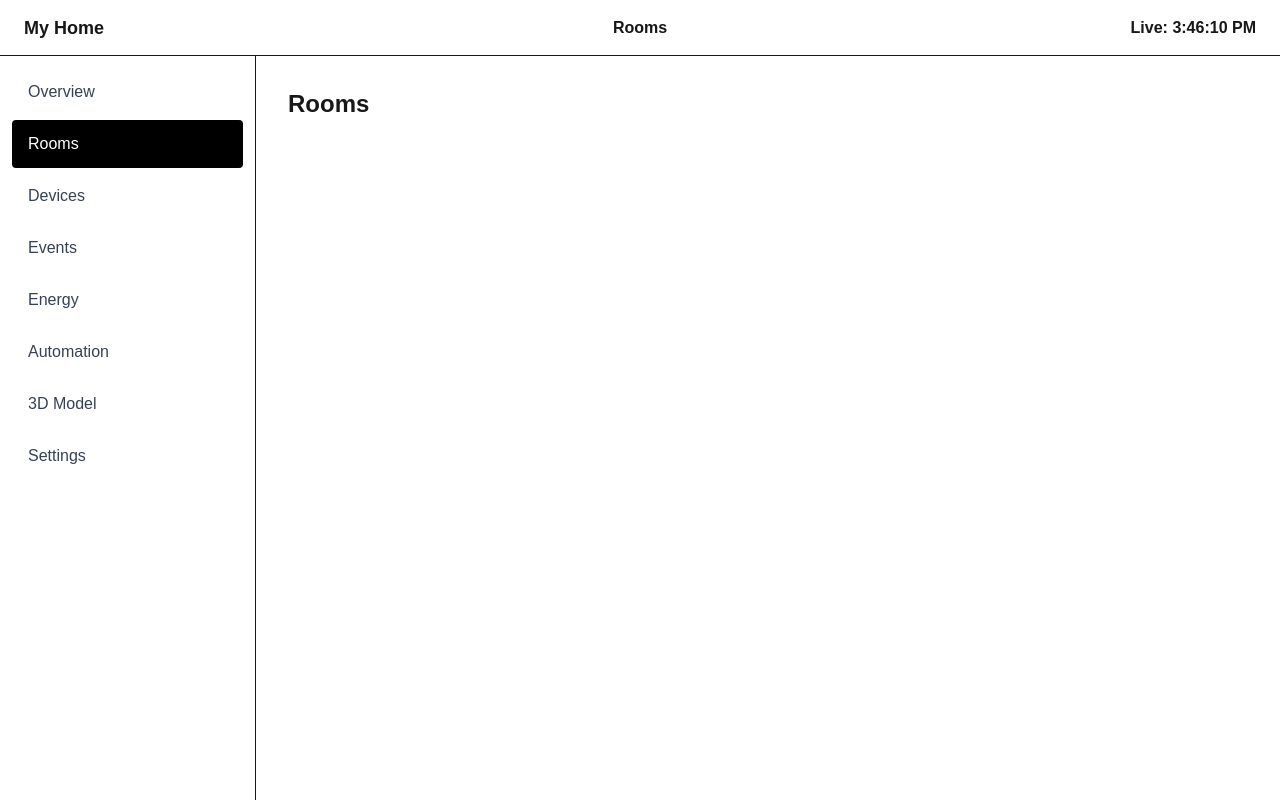
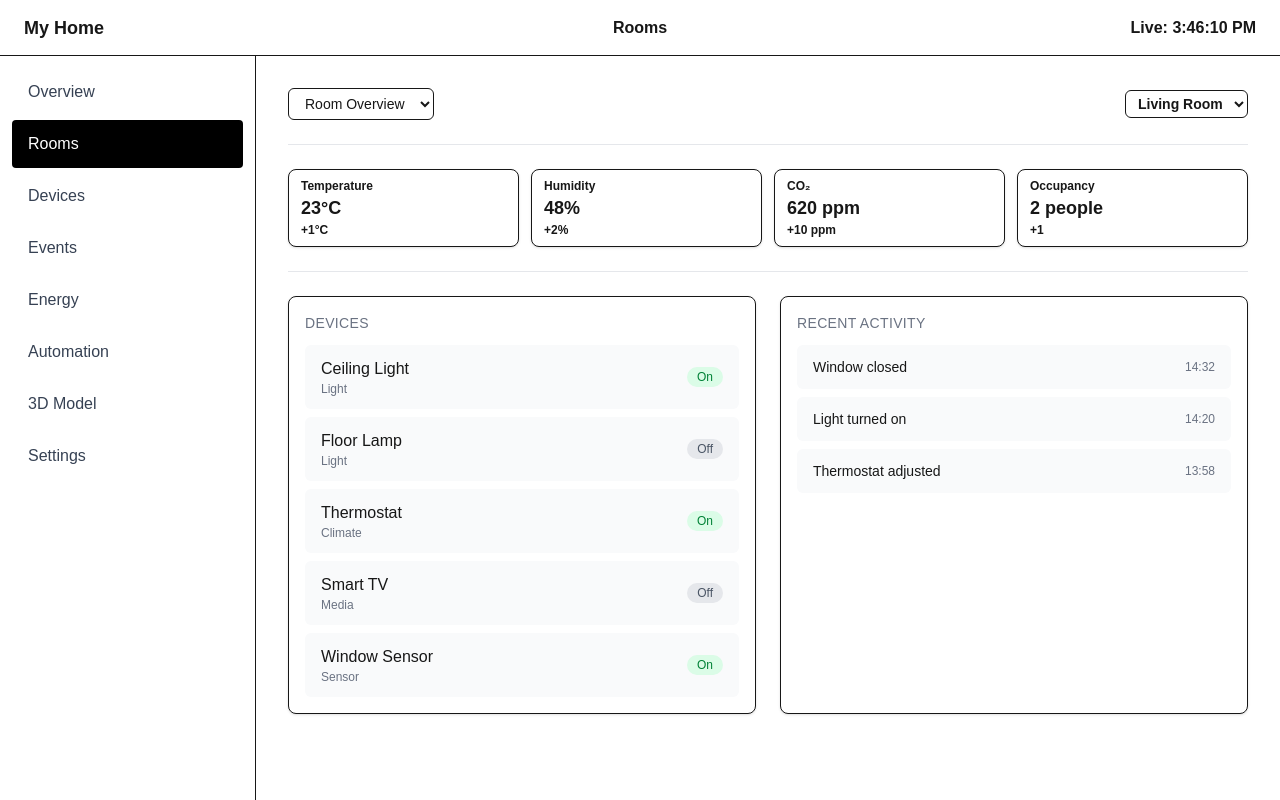
Before and after one commit to Aks-l/IDIG4110-group1, a Next.js app in the folder frontend/my-app/: page /dashboard/rooms in a window 1280 px wide. Built offline with nearby package versions, Linux system fonts and the light colour scheme.

Commit message:
feat: Partially Implement Rooms page with setting up for future development

```diff
--- a/frontend/my-app/src/app/dashboard/rooms/page.tsx
+++ b/frontend/my-app/src/app/dashboard/rooms/page.tsx
@@ -1,4 +1,197 @@
+'use client';
+
+import { useState } from 'react';
+import { SubNav } from '@/components/SubNav';
+import { InfoBox } from '@/components/InfoBox';
+
+// --- Types ---
+
+type Stat = { label: string; value: string; change: string };
+type Device = { id: string; name: string; type: string; on: boolean };
+type Activity = { id: string; timestamp: string; description: string };
+
+type RoomData = {
+  stats: Stat[];
+  devices: Device[];
+  activity: Activity[];
+};
+
+// TEMPORARY HARDCODED DATA
+
+const ROOMS = ['Living Room', 'Kitchen', 'Bedroom', 'Bathroom'] as const;
+type Room = (typeof ROOMS)[number];
+
+const ROOM_DATA: Record<Room, RoomData> = {
+  'Living Room': {
+    stats: [
+      { label: 'Temperature', value: '23°C',     change: '+1°C'    },
+      { label: 'Humidity',    value: '48%',      change: '+2%'     },
+      { label: 'CO₂',         value: '620 ppm',  change: '+10 ppm' },
+      { label: 'Occupancy',   value: '2 people', change: '+1'      },
+    ],
+    devices: [
+      { id: '1', name: 'Ceiling Light', type: 'Light',   on: true  },
+      { id: '2', name: 'Floor Lamp',    type: 'Light',   on: false },
+      { id: '3', name: 'Thermostat',    type: 'Climate', on: true  },
+      { id: '4', name: 'Smart TV',      type: 'Media',   on: false },
+      { id: '5', name: 'Window Sensor', type: 'Sensor',  on: true  },
+    ],
+    activity: [
+      { id: '1', timestamp: '2026-09-15T14:32:00', description: 'Window closed'       },
+      { id: '2', timestamp: '2026-09-15T14:20:00', description: 'Light turned on'     },
+      { id: '3', timestamp: '2026-09-15T13:58:00', description: 'Thermostat adjusted' },
+    ],
+  },
+
+  'Kitchen': {
+    stats: [
+      { label: 'Temperature', value: '24°C',     change: '+2°C'    },
+      { label: 'Humidity',    value: '55%',      change: '+3%'     },
+      { label: 'CO₂',         value: '700 ppm',  change: '+15 ppm' },
+      { label: 'Occupancy',   value: '1 person', change: '-1'      },
+    ],
+    devices: [
+      { id: '1', name: 'Oven',         type: 'Appliance', on: true  },
+      { id: '2', name: 'Fridge',       type: 'Appliance', on: true  },
+      { id: '3', name: 'Range Hood',   type: 'Appliance', on: false },
+      { id: '4', name: 'Smoke Sensor', type: 'Sensor',    on: true  },
+    ],
+    activity: [
+      { id: '1', timestamp: '2026-09-15T14:40:00', description: 'Oven turned on'  },
+      { id: '2', timestamp: '2026-09-15T14:12:00', description: 'Smoke detected'  },
+      { id: '3', timestamp: '2026-09-15T13:55:00', description: 'Fridge door opened' },
+    ],
+  },
+
+  'Bedroom': {
+    stats: [
+      { label: 'Temperature', value: '21°C',     change: '-1°C'   },
+      { label: 'Humidity',    value: '45%',      change: '0%'     },
+      { label: 'CO₂',         value: '500 ppm',  change: '-5 ppm' },
+      { label: 'Occupancy',   value: '0 people', change: '-2'     },
+    ],
+    devices: [
+      { id: '1', name: 'Bedside Lamp', type: 'Light',  on: false },
+      { id: '2', name: 'Ceiling Fan',  type: 'Fan',    on: false },
+      { id: '3', name: 'Window Sensor',type: 'Sensor', on: true  },
+    ],
+    activity: [
+      { id: '1', timestamp: '2026-09-15T13:30:00', description: 'Window closed'  },
+      { id: '2', timestamp: '2026-09-15T11:15:00', description: 'Lamp turned off' },
+    ],
+  },
+
+  'Bathroom': {
+    stats: [
+      { label: 'Temperature', value: '25°C',     change: '+3°C'   },
+      { label: 'Humidity',    value: '72%',      change: '+8%'    },
+      { label: 'CO₂',         value: '450 ppm',  change: '0 ppm'  },
+      { label: 'Occupancy',   value: '1 person', change: '+1'     },
+    ],
+    devices: [
+      { id: '1', name: 'Mirror Light',    type: 'Light',  on: true  },
+      { id: '2', name: 'Exhaust Fan',     type: 'Fan',    on: true  },
+      { id: '3', name: 'Leak Sensor',     type: 'Sensor', on: true  },
+    ],
+    activity: [
+      { id: '1', timestamp: '2026-09-15T14:50:00', description: 'Exhaust fan on' },
+      { id: '2', timestamp: '2026-09-15T14:45:00', description: 'Door opened'    },
+    ],
+  },
+};
+
+// --- Helper ---
+
+function formatTime(iso: string) {
+  return new Date(iso).toLocaleTimeString('en-GB', {
+    hour: '2-digit',
+    minute: '2-digit',
+  });
+}
+
+// --- Page ---
 
 export default function RoomsPage() {
-  return <h1 className="text-2xl font-bold">Rooms</h1>;
+  const [currentRoom, setCurrentRoom] = useState<Room>('Living Room');
+  const data = ROOM_DATA[currentRoom];
+
+  return (
+    <div className="space-y-6">
+      {/* Top bar */}
+      <div className="flex items-center justify-between">
+        <SubNav />
+
+        <select
+          value={currentRoom}
+          onChange={(e) => setCurrentRoom(e.target.value as Room)}
+          className="rounded-md border bg-white px-2 py-1 text-sm font-semibold"
+        >
+          {ROOMS.map((r) => (
+            <option key={r} value={r}>
+              {r}
+            </option>
+          ))}
+        </select>
+      </div>
+
+      <hr className="border-gray-200" />
+
+      {/* Info boxes */}
+      <div className="grid grid-cols-4 gap-3">
+        {data.stats.map((s) => (
+          <InfoBox key={s.label} label={s.label} value={s.value} change={s.change} />
+        ))}
+      </div>
+
+      <hr className="border-gray-200" />
+
+      {/* Two-column bottom section */}
+      <div className="grid grid-cols-1 gap-6 lg:grid-cols-2">
+        {/* Devices */}
+        <section className="rounded-lg border bg-white p-4 shadow-sm">
+          <h2 className="mb-3 text-sm font-medium uppercase tracking-wide text-gray-500">
+            Devices
+          </h2>
+          <ul className="space-y-2">
+            {data.devices.map((d) => (
+              <li
+                key={d.id}
+                className="flex items-center justify-between rounded-md bg-gray-50 px-4 py-3"
+              >
+                <div className="flex flex-col">
+                  <span className="font-medium">{d.name}</span>
+                  <span className="text-xs text-gray-500">{d.type}</span>
+                </div>
+                <span
+                  className={`rounded-full px-2.5 py-0.5 text-xs font-medium ${
+                    d.on ? 'bg-green-100 text-green-700' : 'bg-gray-200 text-gray-600'
+                  }`}
+                >
+                  {d.on ? 'On' : 'Off'}
+                </span>
+              </li>
+            ))}
+          </ul>
+        </section>
+
+        {/* Recent activity */}
+        <section className="rounded-lg border bg-white p-4 shadow-sm">
+          <h2 className="mb-3 text-sm font-medium uppercase tracking-wide text-gray-500">
+            Recent Activity
+          </h2>
+          <ul className="space-y-2">
+            {data.activity.map((a) => (
+              <li
+                key={a.id}
+                className="flex items-center justify-between rounded-md bg-gray-50 px-4 py-3"
+              >
+                <span className="text-sm">{a.description}</span>
+                <span className="text-xs text-gray-500">{formatTime(a.timestamp)}</span>
+              </li>
+            ))}
+          </ul>
+        </section>
+      </div>
+    </div>
+  );
 }
```
